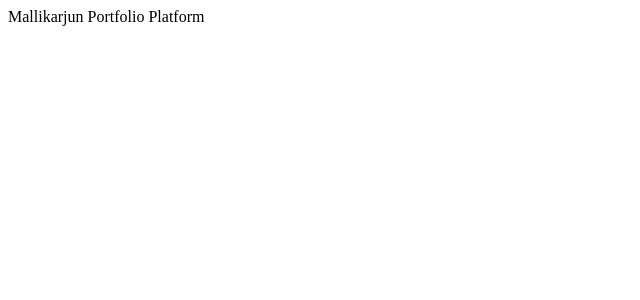
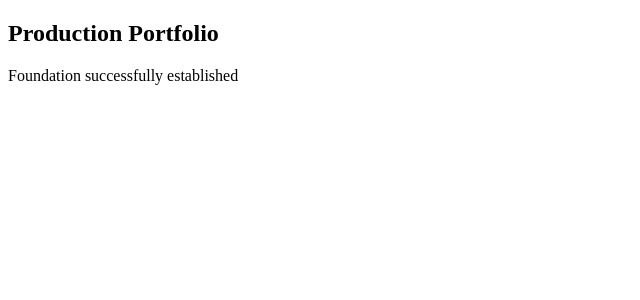
Before and after one commit to MMALLIKARJUN2312/Portfolio_Website, a Next.js app in the folder apps/web/: page / in a window 1280 px wide. Shown: the top 300 px of the page, without its empty margins (0-640 px from the left). Built offline with nearby package versions, Linux system fonts and the light colour scheme.

Commit message:
feat(ui): establish foundational layout primitives

```diff
--- a/apps/web/app/page.tsx
+++ b/apps/web/app/page.tsx
@@ -1,7 +1,14 @@
+import {Container, Heading, Section, Stack, Text} from '@/components/primitives'
+
 export default function HomePage() {
   return (
-      <main>
-          Mallikarjun Portfolio Platform
-      </main>
+    <Section>
+        <Container>
+            <Stack>
+                <Heading>Production Portfolio</Heading>
+                <Text>Foundation successfully established</Text>
+            </Stack>
+        </Container>
+    </Section>
   );
 }
--- /dev/null
+++ b/apps/web/components/primitives/Box.tsx
@@ -0,0 +1,14 @@
+import type {ComponentPropsWithoutRef, ElementType} from 'react';
+
+type BoxProps<T extends ElementType = 'div'> = {
+    as?: T;
+} & ComponentPropsWithoutRef<T>;
+
+export function Box<T extends ElementType = 'div'>({
+    as,
+    ...props
+}:BoxProps<T>) {
+    const Component = as ?? 'div';
+
+    return <Component {...props} />
+}
--- /dev/null
+++ b/apps/web/components/primitives/Container.tsx
@@ -0,0 +1,13 @@
+import type {ComponentPropsWithoutRef} from 'react';
+
+export function Container ({
+    className = '',
+    ...props
+}: ComponentPropsWithoutRef<'div'>) {
+    return (
+        <div
+           className = {`mx-auto w-full max-w-screen-xl px-6 ${className}`}
+           {...props}
+        />
+    )
+}
--- /dev/null
+++ b/apps/web/components/primitives/Heading.tsx
@@ -0,0 +1,7 @@
+import type {ComponentPropsWithoutRef} from 'react';
+
+type HeadingProps = ComponentPropsWithoutRef<'h2'>;
+
+export function Heading(props : HeadingProps) {
+    return <h2 {...props} />
+}
--- /dev/null
+++ b/apps/web/components/primitives/Section.tsx
@@ -0,0 +1,13 @@
+import type {ComponentPropsWithoutRef} from 'react';
+
+export function Section ({
+    className = '',
+    ...props
+}: ComponentPropsWithoutRef<'div'>) {
+    return (
+        <div
+           className = {`py-24 ${className}`}
+           {...props}
+        />
+    )
+}
--- /dev/null
+++ b/apps/web/components/primitives/Stack.tsx
@@ -0,0 +1,13 @@
+import type {ComponentPropsWithoutRef} from 'react';
+
+export function Stack ({
+    className = '',
+    ...props
+}: ComponentPropsWithoutRef<'div'>) {
+    return (
+        <div
+           className = {`flex flex-col gap-6 ${className}`}
+           {...props}
+        />
+    )
+}
--- /dev/null
+++ b/apps/web/components/primitives/Text.tsx
@@ -0,0 +1,7 @@
+import type {ComponentPropsWithoutRef} from 'react';
+
+type TextProps = ComponentPropsWithoutRef<'p'>;
+
+export function Text(props : TextProps) {
+    return <p {...props} />
+}
--- /dev/null
+++ b/apps/web/components/primitives/index.ts
@@ -0,0 +1,6 @@
+export * from './Box'
+export * from './Container'
+export * from './Heading'
+export * from './Section'
+export * from './Stack'
+export * from './Text'
```
